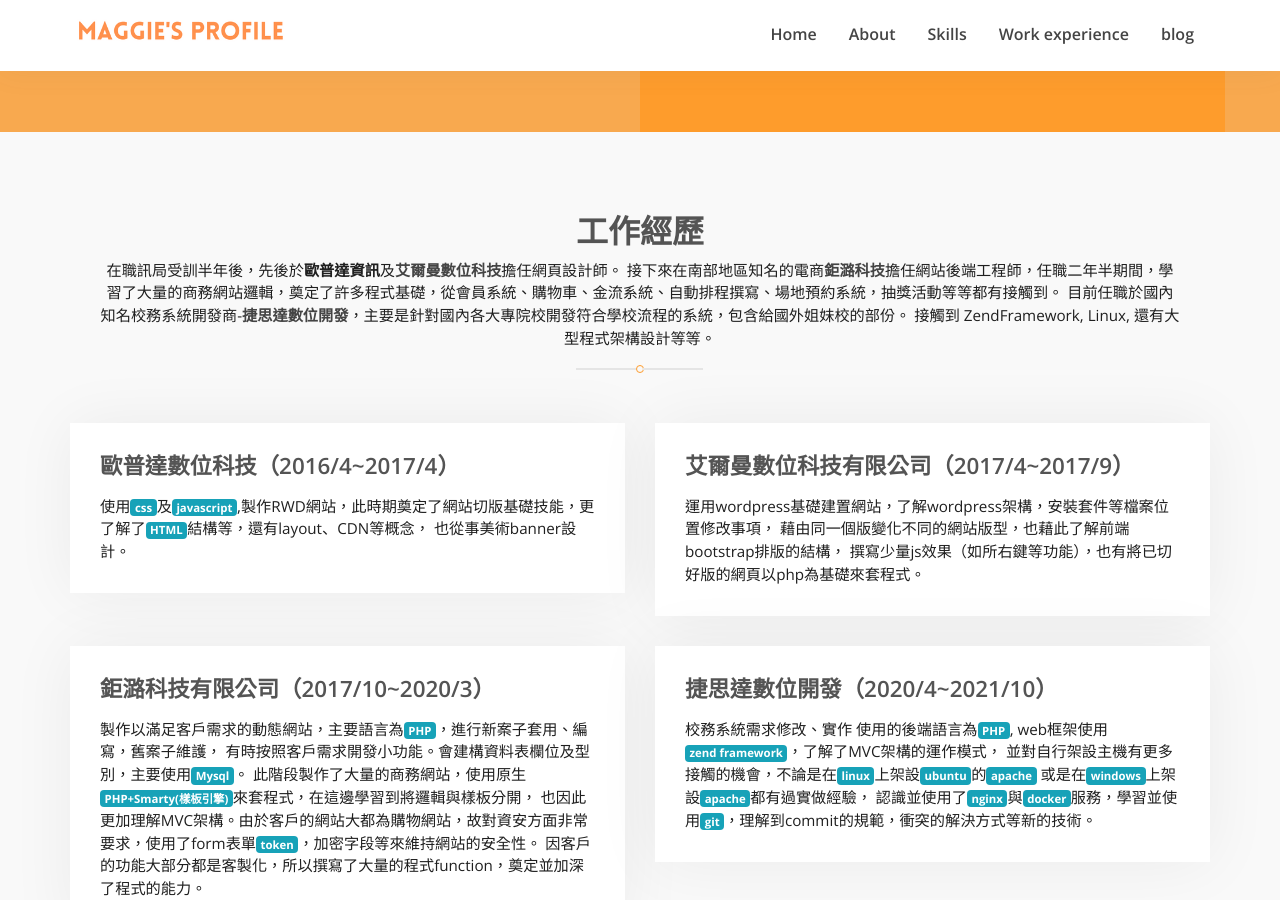
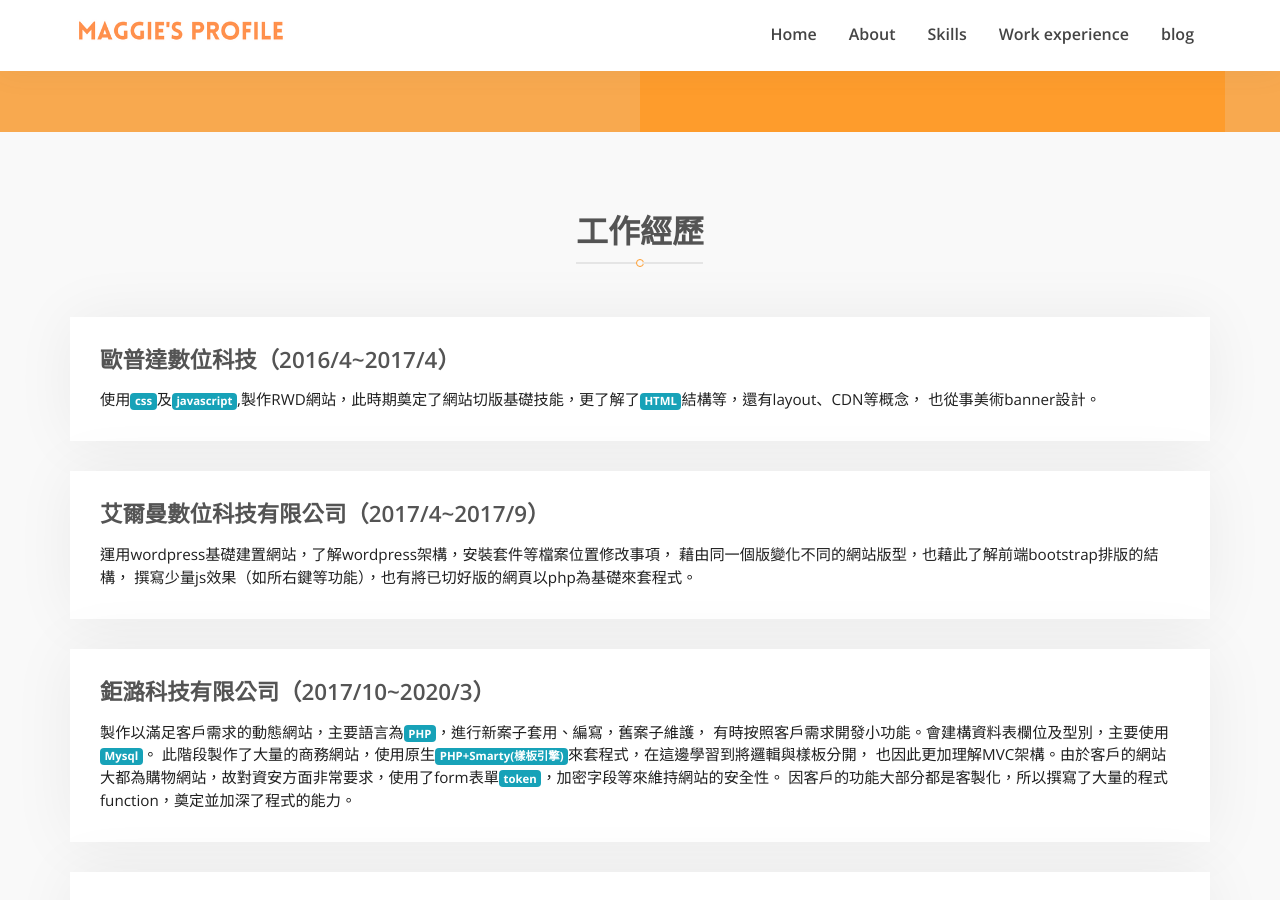
Before and after one commit to cv098150/cv098150.github.io, a Jekyll site: the page built from index.html, in a window 1280 px wide and 900 px high, scrolled down 1723 px. Built offline with Jekyll 4.4.1, drawn with Linux system fonts in a browser that asks for light colours.

Commit message:
fix - 更新工作經歷

```diff
--- a/index.html
+++ b/index.html
@@ -131,18 +131,11 @@ title: Home
     <div class="container">
         <div class="session-title row">
             <h2>工作經歷</h2>
-            <p>
-                在職訊局受訓半年後，先後於<b>歐普達資訊</b>及<b><a href="https://www.ironman.net.tw/"
-                        target="_blank">艾爾曼數位科技</a></b>擔任網頁設計師。
-                接下來在南部地區知名的電商<b><a href="https://www.grnet.com.tw/"
-                        target="_blank">鉅潞科技</a></b>擔任網站後端工程師，任職二年半期間，學習了大量的商務網站邏輯，奠定了許多程式基礎，從會員系統、購物車、金流系統、自動排程撰寫、場地預約系統，抽獎活動等等都有接觸到。
-                目前任職於國內知名校務系統開發商-<b><a href="https://www.jesda.com.tw/"
-                        target="_blank">捷思達數位開發</a></b>，主要是針對國內各大專院校開發符合學校流程的系統，包含給國外姐妹校的部份。
-                接觸到 ZendFramework, Linux, 還有大型程式架構設計等等。</p>
+
             <div class="heading-line"></div>
         </div>
         <div class="services-row row">
-            <div class="col-md-6 seric-div">
+            <div class="col-md-12 seric-div">
                 <div class="service-card">
                     <h4>歐普達數位科技（2016/4~2017/4）</h4>
                     <p>使用<b class="badge badge-info">css</b>及<b
@@ -151,7 +144,7 @@ title: Home
                         也從事美術banner設計。</p>
                 </div>
             </div>
-            <div class="col-md-6 seric-div">
+            <div class="col-md-12 seric-div">
                 <div class="service-card">
                     <h4>艾爾曼數位科技有限公司（2017/4~2017/9）</h4>
                     <p>運用wordpress基礎建置網站，了解wordpress架構，安裝套件等檔案位置修改事項，
@@ -159,7 +152,7 @@ title: Home
                         撰寫少量js效果（如所右鍵等功能），也有將已切好版的網頁以php為基礎來套程式。</p>
                 </div>
             </div>
-            <div class="col-md-6 seric-div">
+            <div class="col-md-12 seric-div">
                 <div class="service-card">
                     <h4>鉅潞科技有限公司（2017/10~2020/3）</h4>
                     <p>製作以滿足客戶需求的動態網站，主要語言為<b class="badge badge-info">PHP</b>，進行新案子套用、編寫，舊案子維護，
@@ -171,7 +164,7 @@ title: Home
                     </p>
                 </div>
             </div>
-            <div class="col-md-6 seric-div">
+            <div class="col-md-12 seric-div">
                 <div class="service-card">
                     <h4>捷思達數位開發（2020/4~2021/10）</h4>
                     <p>校務系統需求修改、實作
@@ -184,7 +177,7 @@ title: Home
                             class="badge badge-info">git</b>，理解到commit的規範，衝突的解決方式等新的技術。</p>
                 </div>
             </div>
-            <div class="col-md-6 seric-div">
+            <div class="col-md-12 seric-div">
                 <div class="service-card">
                     <h4>鉅網資訊（2021/11~在職中）</h4>
                     <p>專注於 GIS 地理資訊系統 的設計與開發，累積了深厚的專業經驗與技術實踐能力。負責的主要工作包括 <b class="badge badge-info">介面設計與系統 RWD (響應式設計)</b> ，以使用者體驗 (UX) 為核心，設計直覺且高效的介面，確保不同裝置（桌機、平板、手機）上的使用一致性與流暢性，並採用 <b class="badge badge-info">Tailwind CSS</b>進行樣式模組化與統一管理，提升開發與維護效率。
```
